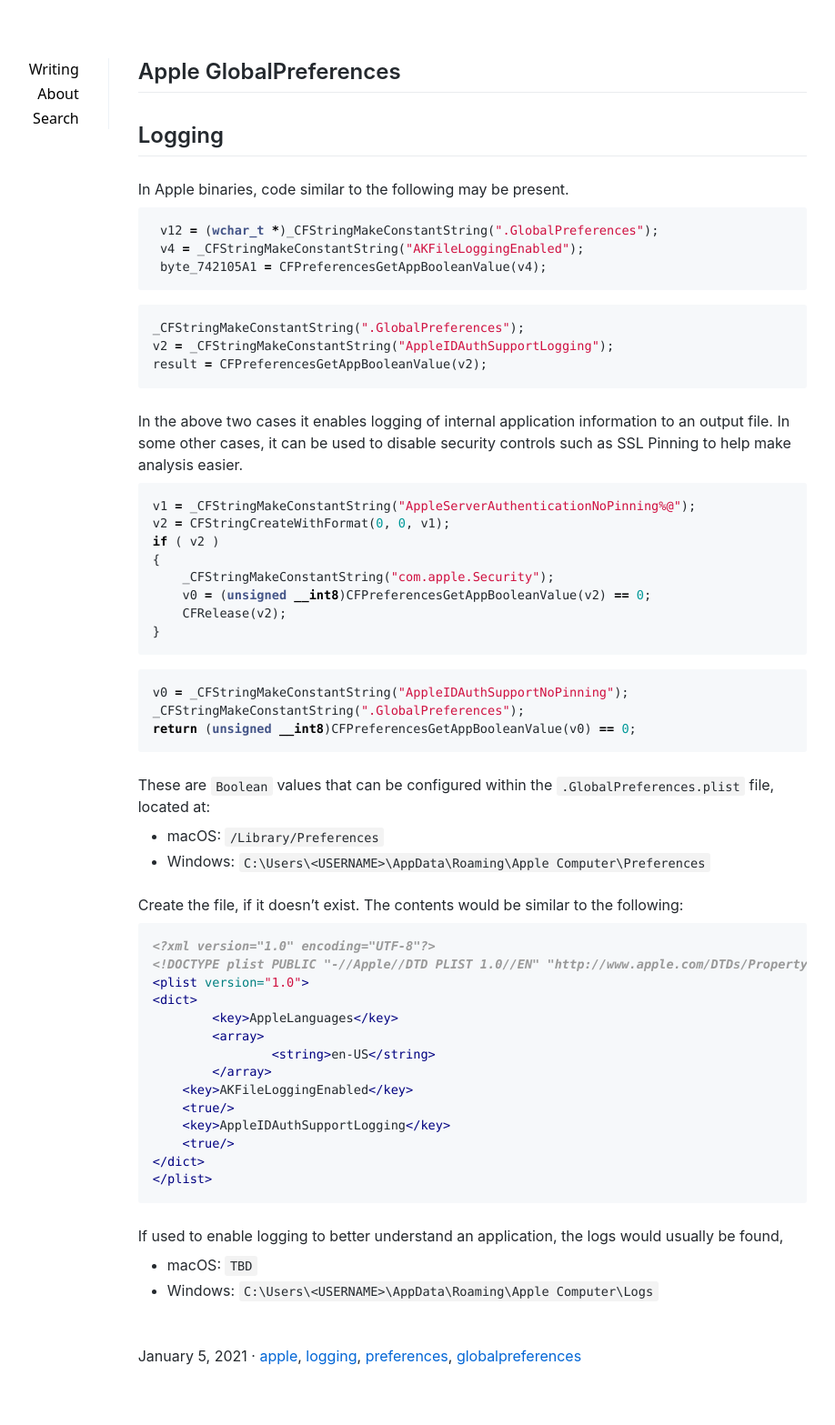
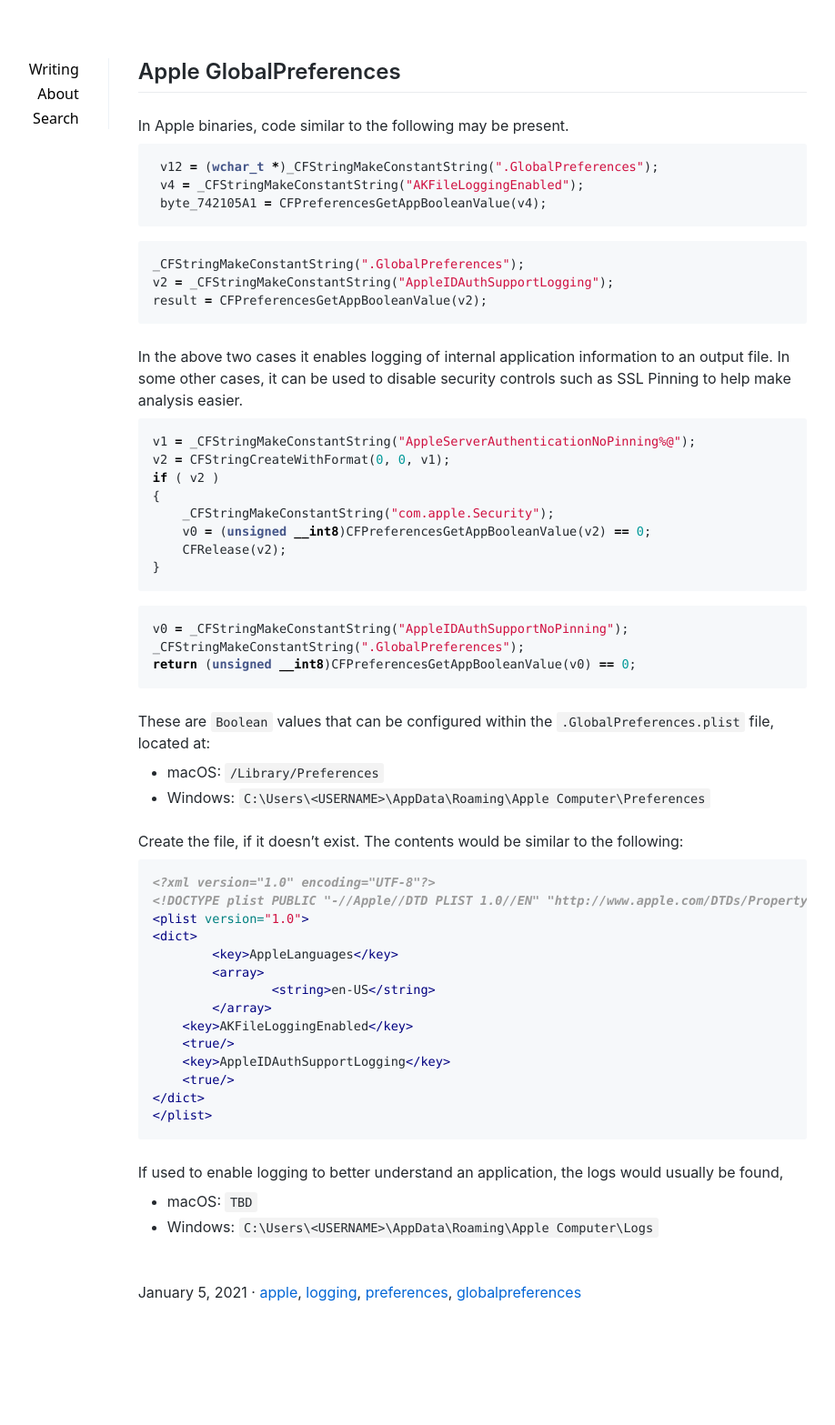
Before and after one commit to vtky/vtky.github.io, a Jekyll site: the page built from _posts/2021-01-05-Apple-GlobalPreferences.md, in a window 1280 px wide. Shown: the whole page at 91% size, without its empty margins (201-1119 px from the left). Built offline with Jekyll 4.4.1, drawn with Linux system fonts in a browser that asks for light colours; after the commit the page ends 1497 px from its top, so only the background shows below that.

Commit message:
site update

```diff
--- a/_posts/2021-01-05-Apple-GlobalPreferences.md
+++ b/_posts/2021-01-05-Apple-GlobalPreferences.md
@@ -5,8 +5,6 @@ description:
 summary:
 tags: [apple, logging, preferences, globalpreferences]
 ---
-
-## Logging
 
 In Apple binaries, code similar to the following may be present.
 
```
Also changed, not shown: 19 other files.
